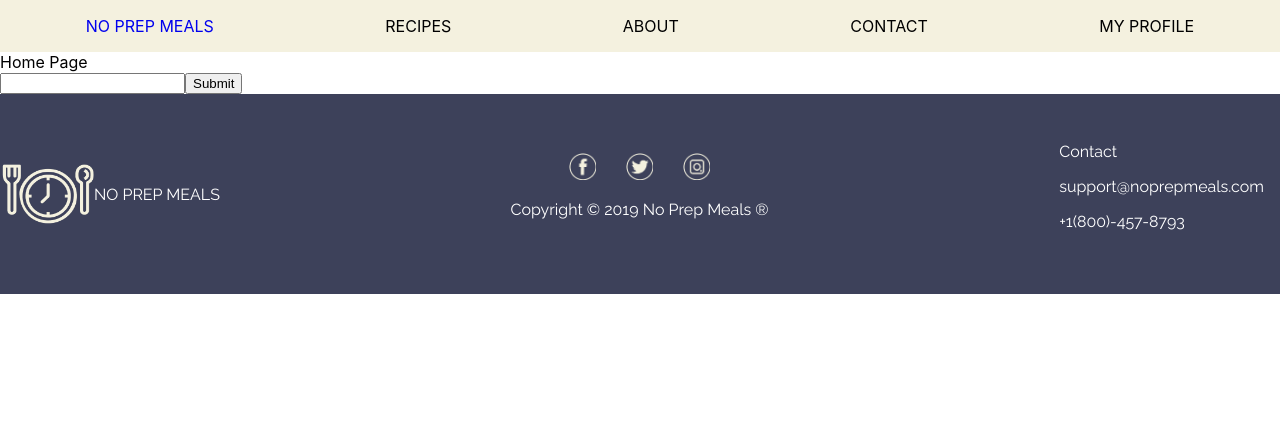
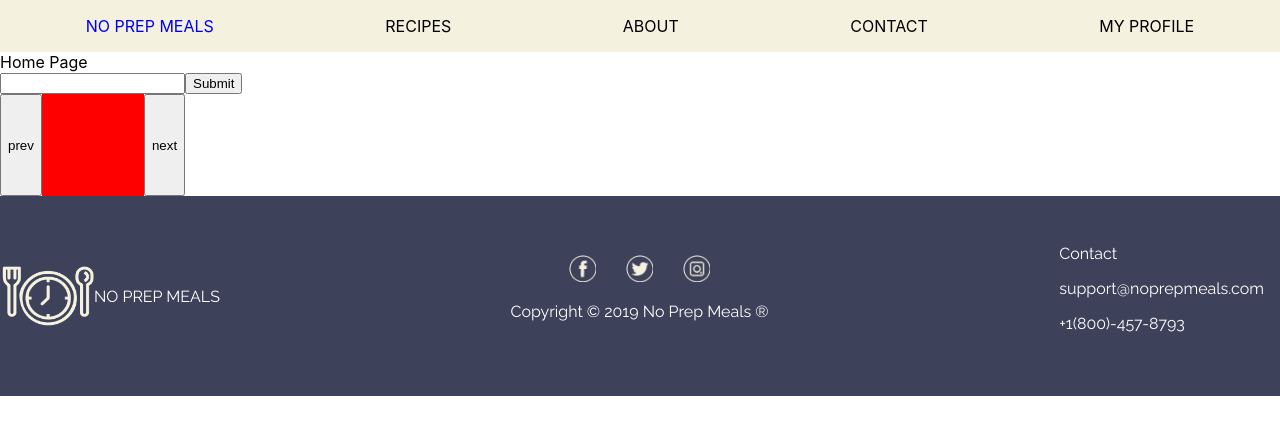
Before and after one commit to ipsita999/Meal-Delivery-App, a React (Create React App) app in the folder meal-app/: page / in a window 1280 px wide. Shown: the top 434 px of the page. Built offline with nearby package versions, Linux system fonts and the light colour scheme.

Commit message:
carouskeleton

```diff
--- a/meal-app/src/components/screens/Home.jsx
+++ b/meal-app/src/components/screens/Home.jsx
@@ -1,12 +1,34 @@
 import React from 'react'
 import Search from '../shared/Search'
+import '../../styles/Home.css'
 
-const Home = (props) => {
-    return (
-        <div>Home Page
-            <Search />
-        </div>
-    )
+class Home extends React.Component {
+    constructor(props) {
+        super(props)
+        this.state= {
+            isActive: false
+        }
+    }
+
+    handleClick = () => {
+        this.setState({isActive: !this.state.isActive})
+        console.log(this.state.isActive)
+    }
+
+    render() {
+        return (
+            <div>Home Page
+                <Search />
+                <div className='carousel'>
+                    <button onClick={this.handleClick}>prev</button>
+                    {this.state.isActive ?
+                    <div className='slide one'></div> :
+                    <div className='slide two'></div>}
+                    <button onClick={this.handleClick}>next</button>
+                </div>
+            </div>
+        )
+    }
 }
 
 export default Home
--- a/meal-app/src/styles/Home.css
+++ b/meal-app/src/styles/Home.css
@@ -0,0 +1,14 @@
+.slide {
+    width: 100px;
+    height: 100px;
+    border: 1px solid red;
+}
+.carousel {
+    display: flex;
+}
+.one {
+    background-color: blue;
+}
+.two {
+    background-color: red;
+}
```
